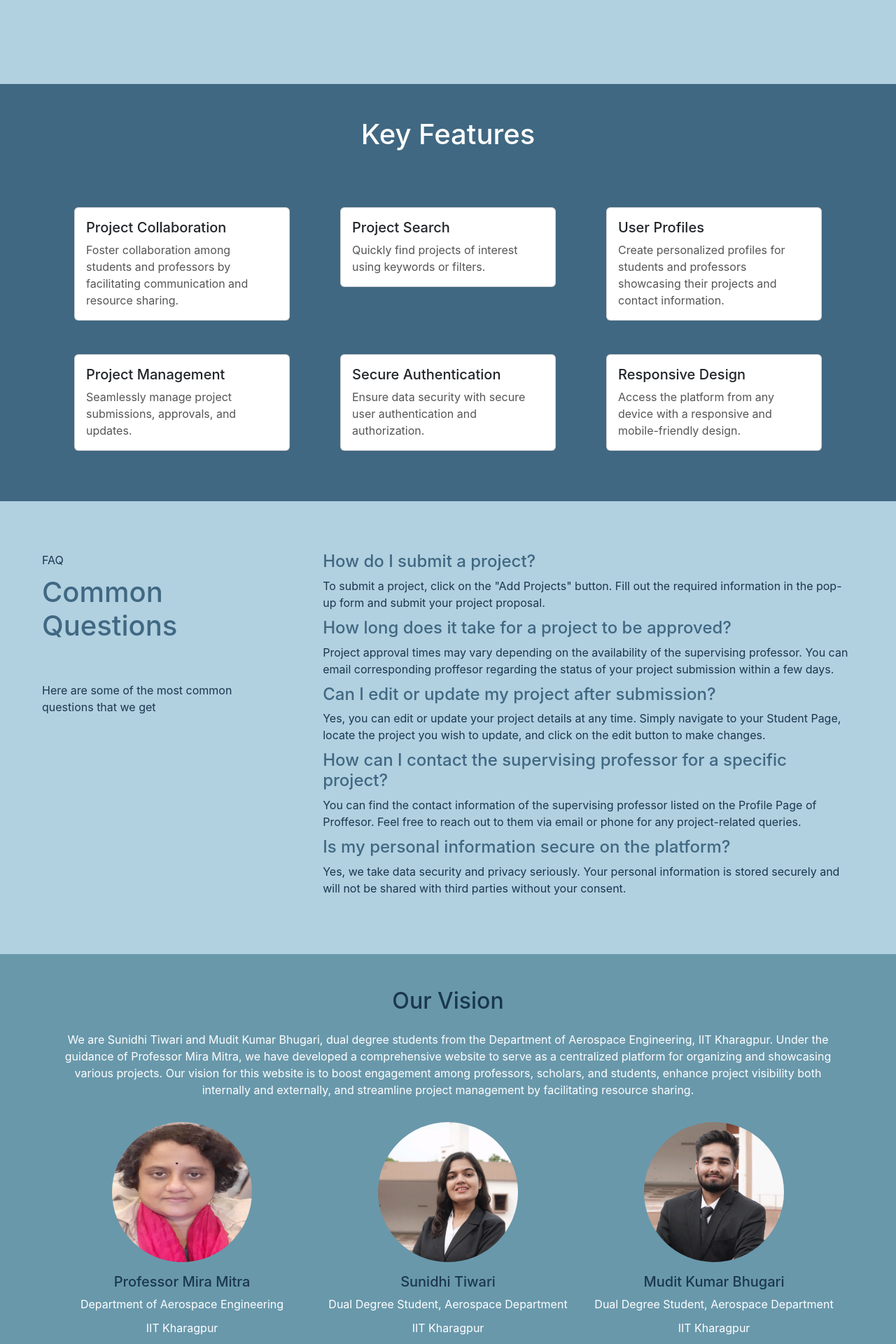
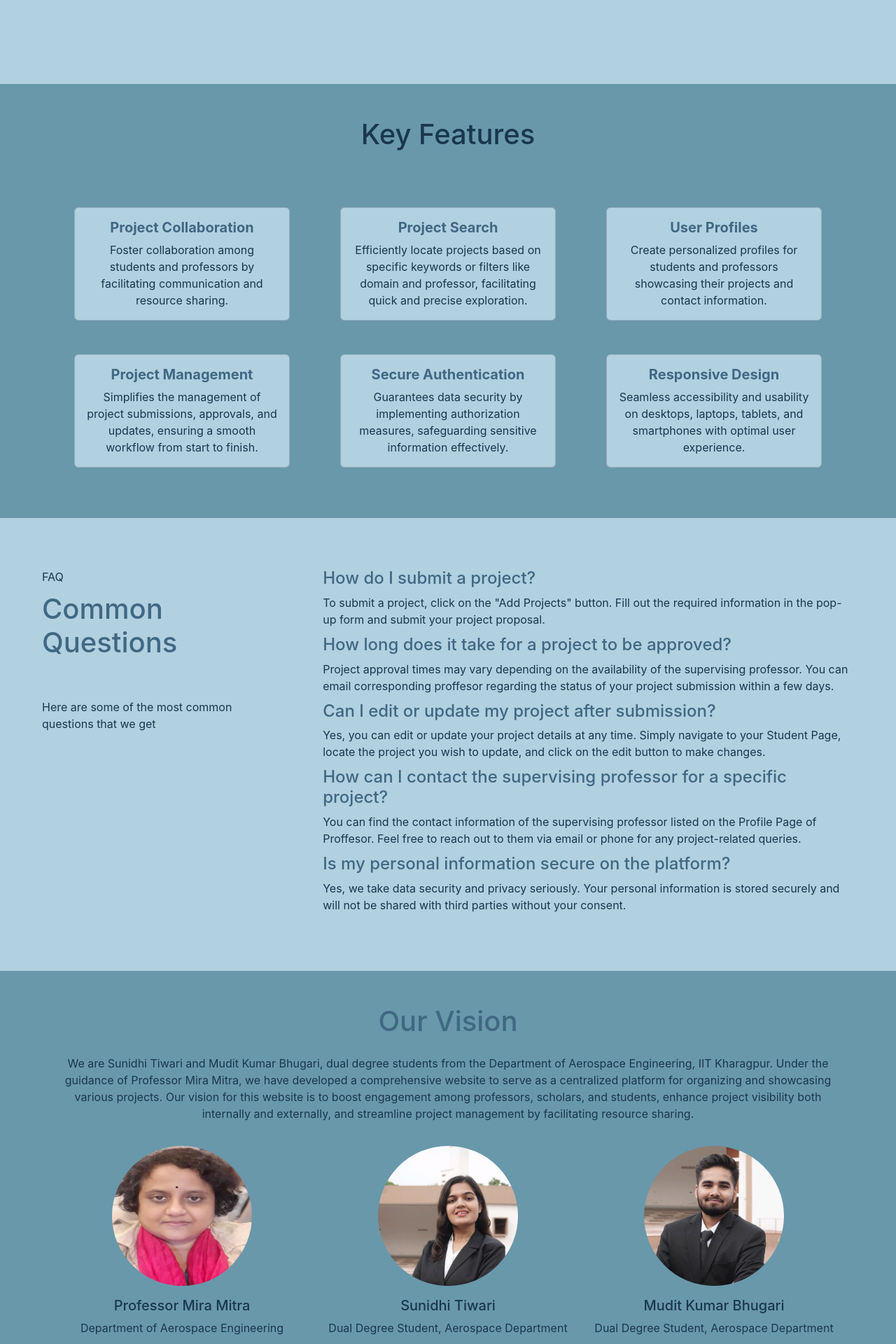
Before and after one commit to Sunidhi-Tiwari/MTP, a React (Create React App) app in the folder frontend/: page / in a window 1280 px wide. Shown: the part 460-2380 px from the top of the page at 70% size. Built offline with nearby package versions, Linux system fonts and the light colour scheme; the HTML template or start-up script is replaced by a standard one.

Commit message:
frontend

```diff
--- a/frontend/src/components/HomePages/AboutUs.js
+++ b/frontend/src/components/HomePages/AboutUs.js
@@ -10,10 +10,10 @@ const AboutUsSection = () => {
       <div className="container">
         <div className="row">
           <div className="col-lg-12 mb-4">
-            <h2 className="text-center mb-4" style={{ color: "#1A374D" }}>
+            <h1 className="text-center mb-4" style={{ color: "#406882" }}>
               Our Vision
-            </h2>
-            <p className="text-center" style={{ color: "white" }}>
+            </h1>
+            <p className="text-center" style={{ color: "#1A374D" }}>
               We are Sunidhi Tiwari and Mudit Kumar Bhugari, dual degree
               students from the Department of Aerospace Engineering, IIT
               Kharagpur. Under the guidance of Professor Mira Mitra, we have
@@ -42,10 +42,10 @@ const AboutUsSection = () => {
             >
               <h5 style={{ color: "#1A374D" }}>Professor Mira Mitra</h5>
             </Link>
-            <p style={{ color: "white" }}>
+            <p style={{ color: "#1A374D" }}>
               Department of Aerospace Engineering
             </p>
-            <p style={{ color: "white" }}>IIT Kharagpur</p>
+            <p style={{ color: "#1A374D" }}>IIT Kharagpur</p>
           </div>
           <div className="text-center col-lg-4 mb-4">
             <img
@@ -62,10 +62,10 @@ const AboutUsSection = () => {
             >
               <h5 style={{ color: "#1A374D" }}>Sunidhi Tiwari</h5>
             </Link>
-            <p style={{ color: "white" }}>
+            <p style={{ color: "#1A374D" }}>
               Dual Degree Student, Aerospace Department
             </p>
-            <p style={{ color: "white" }}>IIT Kharagpur</p>
+            <p style={{ color: "#1A374D" }}>IIT Kharagpur</p>
           </div>
           <div className="text-center col-lg-4 mb-4">
             <img
@@ -82,10 +82,10 @@ const AboutUsSection = () => {
             >
               <h5 style={{ color: "#1A374D" }}>Mudit Kumar Bhugari</h5>
             </Link>
-            <p style={{ color: "white" }}>
+            <p style={{ color: "#1A374D" }}>
               Dual Degree Student, Aerospace Department
             </p>
-            <p style={{ color: "white" }}>IIT Kharagpur</p>
+            <p style={{ color: "#1A374D" }}>IIT Kharagpur</p>
           </div>
         </div>
       </div>
--- a/frontend/src/components/HomePages/FeaturesCard.js
+++ b/frontend/src/components/HomePages/FeaturesCard.js
@@ -2,14 +2,28 @@ import React from "react";
 
 const FeaturesCard = (props) => {
   return (
-      <div className="col-md-4">
-        <div className="card my-4 mx-4">
-          <div className="card-body">
-            <h5 className="card-title">{props.title}</h5>
-            <p className="card-text">{props.desc}</p>
-          </div>
+    <div className="col-md-4">
+      <div className="card my-4 mx-4" style={{ background: "#B1D0E0" }}>
+        <div className="card-body">
+          <h5
+            className="card-title"
+            style={{
+              textAlign: "center",
+              color: "#406882",
+              fontWeight: "bold",
+            }}
+          >
+            {props.title}
+          </h5>
+          <p
+            className="card-text"
+            style={{ textAlign: "center", color: "#1A374D" }}
+          >
+            {props.desc}
+          </p>
         </div>
       </div>
+    </div>
   );
 };
 
--- a/frontend/src/components/HomePages/KeyFeatures.js
+++ b/frontend/src/components/HomePages/KeyFeatures.js
@@ -9,7 +9,7 @@ const KeyFeatures = () => {
     },
     {
       title: "Project Search",
-      desc: "Quickly find projects of interest using keywords or filters.",
+      desc: "Efficiently locate projects based on specific keywords or filters like domain and professor, facilitating quick and precise exploration.",
     },
     {
       title: "User Profiles",
@@ -17,7 +17,7 @@ const KeyFeatures = () => {
     },
     {
       title: "Project Management",
-      desc: "Seamlessly manage project submissions, approvals, and updates.",
+      desc: "Simplifies the management of project submissions, approvals, and updates, ensuring a smooth workflow from start to finish.",
     },
     // {
     //   title: "Email Notifications",
@@ -25,11 +25,11 @@ const KeyFeatures = () => {
     // },
     {
       title: "Secure Authentication",
-      desc: "Ensure data security with secure user authentication and authorization.",
+      desc: "Guarantees data security by implementing authorization measures, safeguarding sensitive information effectively.",
     },
     {
       title: "Responsive Design",
-      desc: "Access the platform from any device with a responsive and mobile-friendly design.",
+      desc: "Seamless accessibility and usability on desktops, laptops, tablets, and smartphones with optimal user experience.",
     },
 
     // {
@@ -41,7 +41,7 @@ const KeyFeatures = () => {
   return (
     <div
       className="container"
-      style={{ background: "#406882", color: "white" }}
+      style={{ background: "#6998AB", color: "#1A374D" }}
     >
       <br></br>
       <br></br>
--- a/frontend/src/components/Navbar.js
+++ b/frontend/src/components/Navbar.js
@@ -136,7 +136,7 @@ const Navbar = (props) => {
                           <Link
                             className="dropdown-item"
                             to="/login"
-                            style={{ textDecoration: "none", color: "white" }}
+                            style={{ textDecoration: "none", color: "#1A374D" }}
                           >
                             Login
                           </Link>
@@ -145,7 +145,7 @@ const Navbar = (props) => {
                           <Link
                             className="dropdown-item"
                             to="/signup"
-                            style={{ textDecoration: "none", color: "white" }}
+                            style={{ textDecoration: "none", color: "#1A374D" }}
                           >
                             Signup
                           </Link>
--- a/frontend/src/components/ProjectCard.js
+++ b/frontend/src/components/ProjectCard.js
@@ -1,7 +1,7 @@
 import React from "react";
 import { Link, useNavigate } from "react-router-dom";
 import img from "../images/aerospace.jpg";
-import ProjectImage from "../components/ProjectImage/ProjectImage";
+import ProjectImage from "./ProjectImage/ProjectImage";
 const port = 5001;
 
 const ProjectCard = (props) => {
@@ -27,7 +27,11 @@ const ProjectCard = (props) => {
   return (
     <div className={`col-md-${md}`}>
       <div className="card my-3 mx-2">
-        <ProjectImage src={img} className="card-img-top" alt="project" />
+        <ProjectImage
+          projectimage={img}
+          className="card-img-top"
+          alt="project"
+        />
         <div className="card-body">
           <div className="d-flex align-items-center">
             <h5 className="card-title">{project.title}</h5>
--- a/frontend/src/pages/AddProject.js
+++ b/frontend/src/pages/AddProject.js
@@ -30,7 +30,7 @@ const AddProject = () => {
 
   useEffect(() => {
     getProfNames();
-  },[]);
+  }, []);
 
   const profs = [
     { label: "Professor 1", value: 1 },
--- a/frontend/src/pages/Home.js
+++ b/frontend/src/pages/Home.js
@@ -8,7 +8,7 @@ import AboutUsSection from "../components/HomePages/AboutUs";
 
 const Home = () => {
   return (
-    <div style={{ background: "#406882" }}>
+    <div style={{ background: "#6998AB" }}>
       <FirstPage />
       <KeyFeatures />
       <FAQs />
--- a/frontend/src/pages/Login/Login.js
+++ b/frontend/src/pages/Login/Login.js
@@ -15,28 +15,27 @@ const Login = () => {
 
   const handleSubmit = async (e) => {
     e.preventDefault();
-    const {email, password} = data;
+    const { email, password } = data;
     const url = `http://localhost:${port}/api/auth/login`;
     const response = await fetch(url, {
-            method: 'POST',
+      method: "POST",
       headers: {
-                'Content-Type': 'application/json'
+        "Content-Type": "application/json",
       },
-            body: JSON.stringify({email, password})
+      body: JSON.stringify({ email, password }),
     });
-        const json = await response.json()
+    const json = await response.json();
     console.log(json);
-        if (json.success){
+    if (json.success) {
       // Save the auth token and redirect
       console.log(json.authToken);
-            localStorage.setItem('token', json.authToken);
+      localStorage.setItem("token", json.authToken);
       // props.showAlert("Logged in successfully",'success')
       alert("Logged in successfully");
       navigate("/");
-        }
-        else{
+    } else {
       // props.showAlert("Invalid credentials",'danger')
-          alert("Invalid credentials")
+      alert("Invalid credentials");
     }
     // try {
     //   const url = `http://localhost:${port}/api/auth`;
@@ -55,7 +54,7 @@ const Login = () => {
   };
 
   return (
-    <div className="login_container">
+    <div className="login_container" style={{ background: "#B1D0E0" }}>
       <div className="login_form_container">
         <div className="leftlogin">
           <form className="form_container_login" onSubmit={handleSubmit}>
--- a/frontend/src/pages/Signup/Signup.js
+++ b/frontend/src/pages/Signup/Signup.js
@@ -69,7 +69,7 @@ const Signup = () => {
   };
 
   return (
-    <div className="signup_container">
+    <div className="signup_container" style={{ background: "#B1D0E0" }}>
       <div className="signup_form_container">
         <div className="left">
           <h1>Welcome Back</h1>
```
Lines whose indentation alone changed are shown as unchanged.
